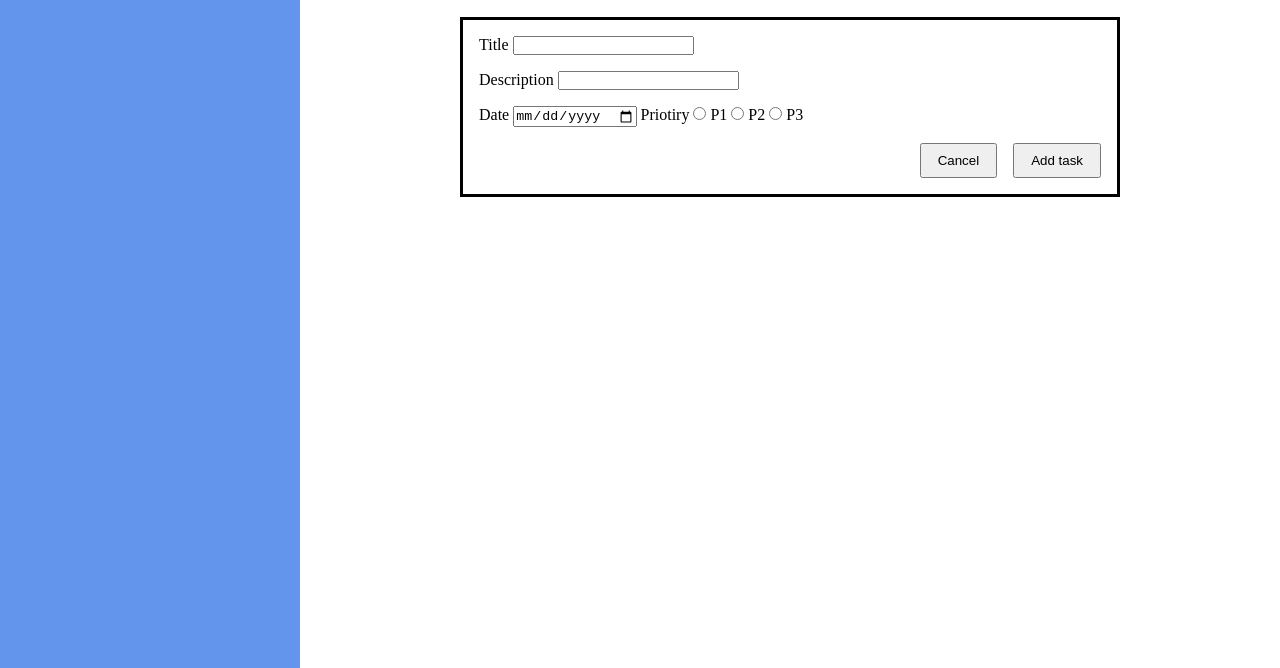
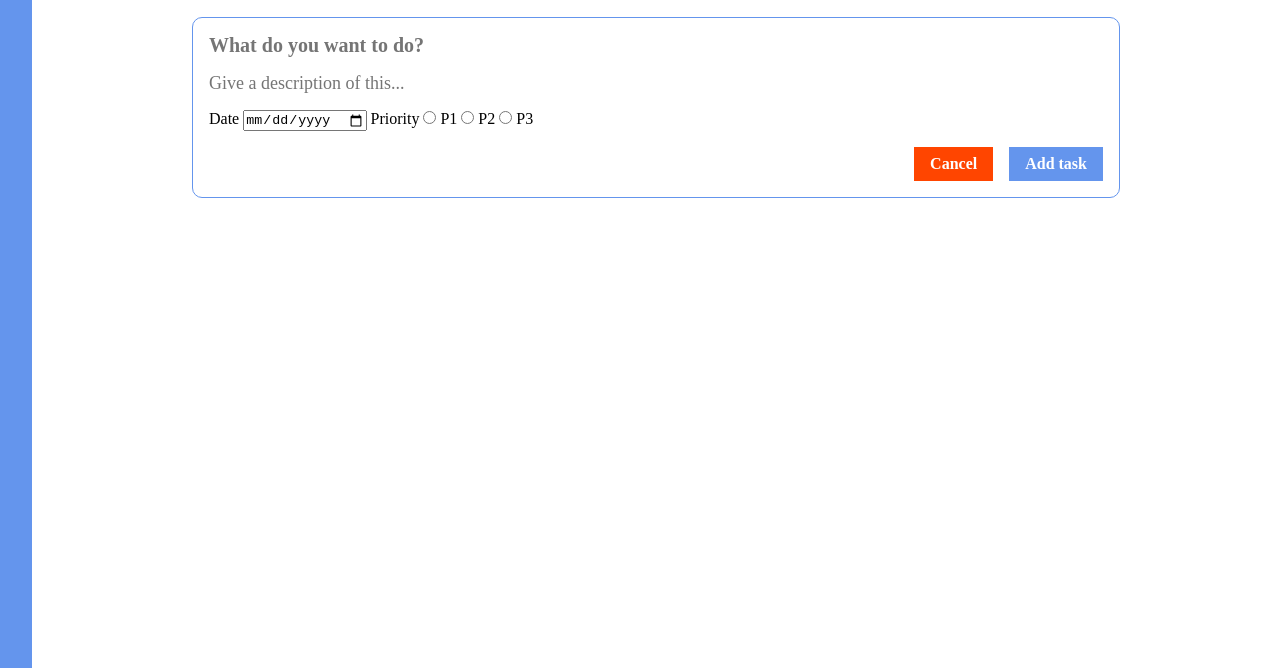
Before and after one commit to zeratheuz/todo-list, a website built with webpack: page src/template.html in a window 1280 px wide. Shown: the part 132-800 px from the top of the page. Built offline with nearby package versions, Linux system fonts and the light colour scheme.

Commit message:
Update HTML and CSS

```diff
--- a/src/style.css
+++ b/src/style.css
@@ -10,12 +10,34 @@ body {
   scrollbar-color: white cornflowerblue;
 }
 
+form {
+  gap: 1rem;
+  width: 100%;
+  display: flex;
+  padding: 1rem;
+  flex-direction: column;
+  border: 1px solid cornflowerblue;
+  border-radius: 10px;
+}
+
+form button {
+  all: unset;
+  color: white;
+  font-weight: bold;
+  padding: 0.5rem 1rem;
+}
+
+form .buttons {
+  gap: 1rem;
+  display: flex;
+  align-self: flex-end;
+}
+
 #menu {
-  width: 300px;
   overflow: auto;
   color: white;
   padding: 0 1rem;
-  flex: 0 0 300px;
+  /* flex: 0 0 300px; */
   margin-top: 4rem;
   list-style: none;
   background: cornflowerblue;
@@ -27,7 +49,7 @@ body {
   gap: 0.5rem;
   display: flex;
   padding: 1rem;
-  width: 300px;
+  /* width: 300px; */
   position: fixed;
   background: cornflowerblue;
 }
@@ -58,21 +80,21 @@ body {
   padding: 5rem 10rem 2rem 10rem;
 }
 
-#content form {
-  gap: 1rem;
-  width: 100%;
-  display: flex;
-  padding: 1rem;
-  flex-direction: column;
-  border: solid black;
+#title {
+  all: unset;
+  font-size: 20px;
+  font-weight: bold;
 }
 
-#content form .buttons {
-  gap: 1rem;
-  display: flex;
-  align-self: flex-end;
+#description {
+  all: unset;
+  font-size: 18px;
 }
 
-#content form button {
-  padding: 0.5rem 1rem;
+.cancel {
+  background: orangered;
 }
+
+.add-task {
+  background: cornflowerblue;
+}
--- a/src/template.html
+++ b/src/template.html
@@ -22,26 +22,22 @@
     <h1>TASKS:</h1>
     <ul id="taskList" class="task-list">
       <form action="">
-        <label for="title">Title
-          <input type="text" name="title" id="title">
-        </label>
-        <label for="description">Description
-          <input type="text" name="description" id="description">
-        </label>
+        <input type="text" name="title" id="title" placeholder="What do you want to do?">
+        <input type="text" name="description" id="description" placeholder="Give a description of this...">
         <div>
           <label for="date">Date</label>
           <input type="date" name="date" id="date">
-          <label for="priotiry">Priotiry</label>
-          <input type="radio" id="p1" value="p1" name="priotiry">
+          <label for="priority">Priority</label>
+          <input type="radio" id="p1" value="p1" name="priority">
           <label for="p1">P1</label>
-          <input type="radio" id="p1" value="p1" name="priotiry">
+          <input type="radio" id="p1" value="p1" name="priority">
           <label for="p1">P2</label>
-          <input type="radio" id="p1" value="p1" name="priotiry">
+          <input type="radio" id="p1" value="p1" name="priority">
           <label for="p1">P3</label>
         </div>
         <div class="buttons">
-          <button>Cancel</button>
-          <button>Add task</button>
+          <button class="cancel">Cancel</button>
+          <button class="add-task">Add task</button>
         </div>
       </form>
     </ul>
```
